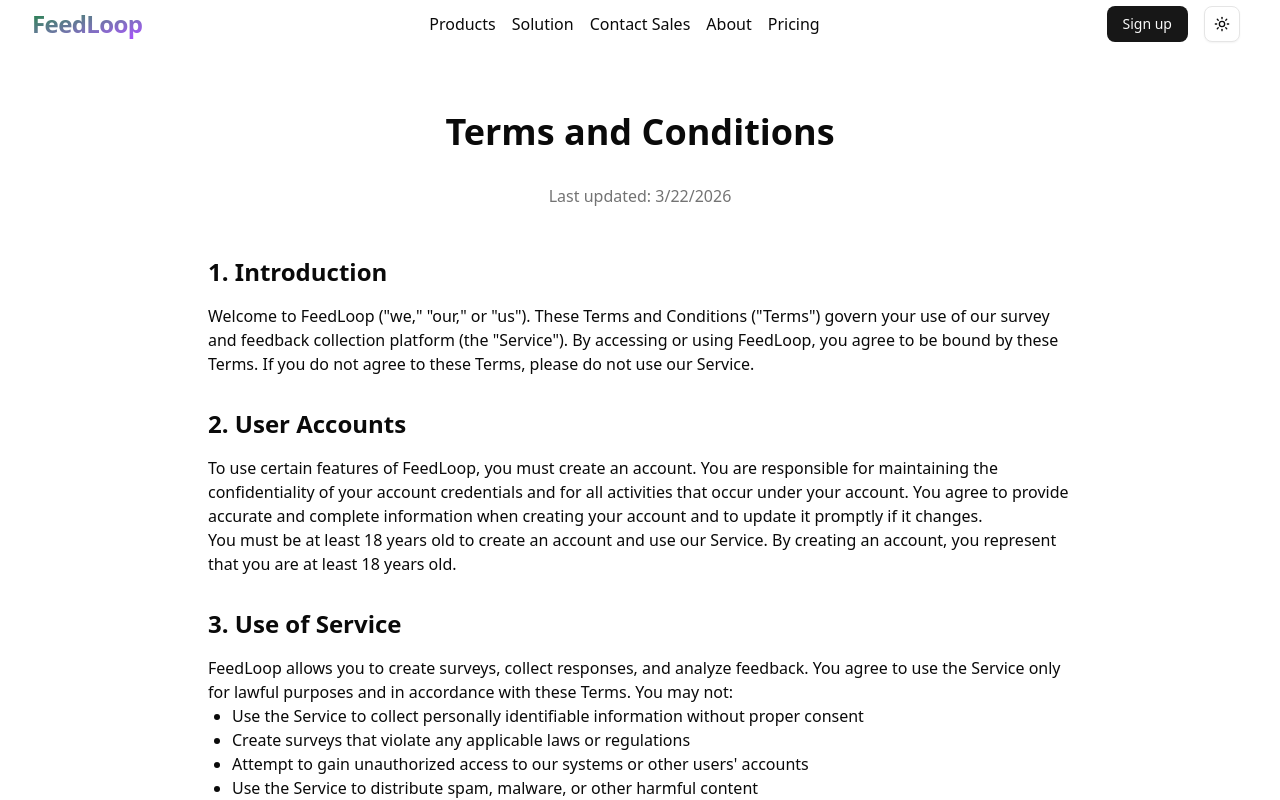
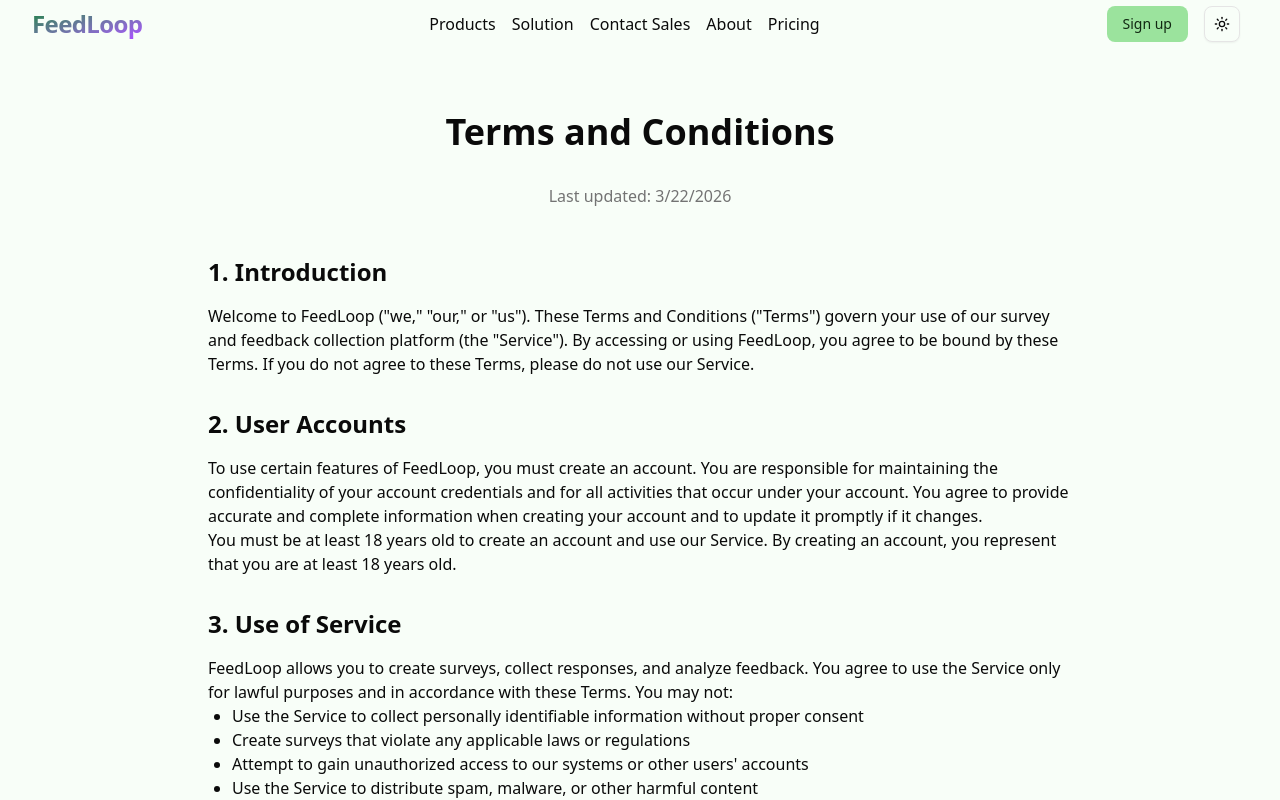
Before and after one commit to Dachenna/FeedLoop, a Next.js app: page /terms in a window 1280 px wide. Shown: the top 800 px of the page. Built offline with nearby package versions, Linux system fonts and the light colour scheme.

Commit message:
Editing the overall design

```diff
--- a/app/(app)/responses/ResponsesList.tsx
+++ b/app/(app)/responses/ResponsesList.tsx
@@ -59,12 +59,12 @@
                 <CardHeader>
                   <CardTitle>{response.surveys[0]?.title}</CardTitle>
                 </CardHeader>
-                <CardContent className="space-y-3">
+                <CardContent className="space-y-4">
                   <p>Respondent: {response.respondent_email || 'Anonymous'}</p>
                   <p>Submitted: {new Date(response.submitted_at).toLocaleString()}</p>
-                  <Badge>{Object.keys(response.answers).length} answers</Badge>
+                  <Badge className='border border-white/90 mr-3 rounded-sm p-1'>{Object.keys(response.answers).length} answers</Badge>
 
-                  <Button onClick={() => openModal(response)} variant="outline">
+                  <Button onClick={() => openModal(response)} variant='outline' className="p-3  ">
                     <Eye className="mr-2 h-4 w-4" />
                     View Details
                   </Button>
--- a/app/(landing)/page.tsx
+++ b/app/(landing)/page.tsx
@@ -7,6 +7,7 @@
 import { BackgroundCircles } from "@/components/ui/BGcircles/background-circles"
 import { useState } from 'react'
 import { Switch } from "@/components/ui/switch"
+import Link from "next/link"
 
 
 const containerVariants: Variants = {
@@ -25,6 +26,7 @@
     transition: { type: "spring", stiffness: 120, damping: 15 },
   },
 }
+
 
 export default function Home() {
   const [isYearly, setIsYearly] = useState(false)
@@ -64,7 +66,7 @@
 
             <motion.div variants={itemVariants} className="flex items-center justify-center gap-3 pt-2">
               <Button size="sm" className="h-9 px-4 text-[14px] rounded-md bg-emerald-600 hover:bg-emerald-500 text-white border-none transition-all shadow-lg shadow-emerald-900/20">
-                Get Started
+                <Link href='/auth/signup'>Get Started</Link>
               </Button>
               <Button size="sm" variant="outline" className="h-9 px-4 text-[14px] rounded-md border-slate-700 bg-white/5 backdrop-blur-md hover:bg-white/10">
                 View Demo
@@ -165,7 +167,7 @@
                   ))}
                 </ul>
                 <Button className="w-full h-9 bg-white text-black hover:bg-slate-200 text-[14px] font-medium">
-                  Start Free Trial
+                  <Link href="/auth/signup"> Start Free Trial </Link>
                 </Button>
               </CardContent>
             </Card>
@@ -182,7 +184,7 @@
                   ))}
                 </ul>
                 <Button className="w-full h-9 bg-white text-black hover:bg-slate-200 text-[14px] font-medium">
-                  Start Free Trial
+                  <Link href="/auth/signup"> Start Free Trial </Link>
                 </Button>
               </CardContent>
             </Card>
@@ -199,7 +201,7 @@
                   ))}
                 </ul>
                 <Button className="w-full h-9 bg-white text-black hover:bg-slate-200 text-[14px] font-medium">
-                  Start Free Trial
+                  <Link href="/auth/signup"> Start Free Trial </Link>
                 </Button>
               </CardContent>
             </Card>
@@ -212,7 +214,7 @@
             <h2 className="text-[18px] font-bold text-white mb-4">Ready to close your feedback loops?</h2>
             <p className="text-[14px] text-slate-400 mb-8">Join thousands of teams already using FeedLoop to collect and analyze user feedback.</p>
             <Button size="lg" className="h-12 px-8 text-[16px] rounded-md bg-emerald-600 hover:bg-emerald-500 text-white border-none transition-all shadow-lg shadow-emerald-900/20">
-              Start Your Free Trial
+              <Link href="/auth/signup"> Get Started for Free </Link>
             </Button>
           </div>
         </section>
--- a/app/(landing)/terms/page.tsx
+++ b/app/(landing)/terms/page.tsx
@@ -46,7 +46,7 @@
             </ul>
           </section>
 
-          <section className="mb-8">
+ <section className="mb-8">
             <h2 className="text-2xl font-semibold mb-4">4. Intellectual Property</h2>
             <p>
               The Service and its original content, features, and functionality are and will remain the exclusive property of FeedLoop and its licensors. The Service is protected by copyright, trademark, and other laws. You may not reproduce, distribute, modify, or create derivative works of our Service without our prior written consent.
--- a/app/globals.css
+++ b/app/globals.css
@@ -50,19 +50,19 @@
 
 :root {
   --radius: 0.625rem;
-  --background: oklch(1 0 0);
+  --background: oklch(0.99 0.01 145);
   --foreground: oklch(0.145 0 0);
   --card: oklch(100% 0.00011 271.152 / 0.726);
   --card-foreground: oklch(0.145 0 0);
   --popover: oklch(1 0 0);
   --popover-foreground: oklch(0.145 0 0);
-  --primary: oklch(0.205 0 0);
-  --primary-foreground: oklch(0.985 0 0);
-  --secondary: oklch(0.97 0 0);
+  --primary: oklch(0.85 0.12 145);
+  --primary-foreground: oklch(0.25 0.05 145);
+  --secondary: oklch(0.96 0.1 105);
   --secondary-foreground: oklch(0.205 0 0);
   --muted: oklch(0.97 0 0);
   --muted-foreground: oklch(0.556 0 0);
-  --accent: oklch(0.97 0 0);
+  --accent: oklch(0.6 0.18 255);
   --accent-foreground: oklch(0.205 0 0);
   --destructive: oklch(0.577 0.245 27.325);
   --border: oklch(0.922 0 0);
@@ -77,7 +77,7 @@
   --sidebar-foreground: oklch(0.145 0 0);
   --sidebar-primary: oklch(0.205 0 0);
   --sidebar-primary-foreground: oklch(0.985 0 0);
-  --sidebar-accent: oklch(0.97 0 0);
+  --sidebar-accent: oklch(97.531% 0.04614 138.485);
   --sidebar-accent-foreground: oklch(0.205 0 0);
   --sidebar-border: oklch(0.922 0 0);
   --sidebar-ring: oklch(0.708 0 0);
@@ -86,19 +86,19 @@
 
 .dark {
   --background: oklch(0.145 0 0);
-  --foreground: oklch(0.985 0 0);
+  --foreground: oklch(98.511% 0.00011 271.152);
   --card: oklch(0.205 0 0);
   --card-foreground: oklch(0.985 0 0);
   --popover: oklch(0.205 0 0);
   --popover-foreground: oklch(0.985 0 0);
-  --primary: oklch(54.944% 0.17153 265.097);
-  --primary-foreground: oklch(0.205 0 0);
-  --secondary: oklch(47.59% 0.1877 308.147);
-  --secondary-foreground: oklch(0.985 0 0);
+  --primary: oklch(52.368% 0.27231 300.247);
+  --primary-foreground: oklch(0.15 0.05 145);
+  --secondary: oklch(0.92 0.08 105);
+  --secondary-foreground: oklch(0.145 0 0);
   --muted: oklch(0.269 0 0);
   --muted-foreground: oklch(0.708 0 0);
-  --accent: oklch(0.269 0 0);
-  --accent-foreground: oklch(0.985 0 0);
+  --accent: oklch(50.934% 0.23704 308.252);
+  --accent-foreground: oklch(81.375% 0.10194 309.618);
   --destructive: oklch(54.822% 0.27487 306.503);
   --border: oklch(1 0 0 / 10%);
   --input: oklch(1 0 0 / 15%);
--- a/components/ui/sidebar.tsx
+++ b/components/ui/sidebar.tsx
@@ -231,8 +231,8 @@
         className={cn(
           "fixed inset-y-0 z-10 hidden h-svh w-(--sidebar-width) transition-[left,right,width] duration-200 ease-linear md:flex",
           side === "left"
-            ? "left-0 group-data-[collapsible=offcanvas]:left-[calc(var(--sidebar-width)*-1)]"
-            : "right-0 group-data-[collapsible=offcanvas]:right-[calc(var(--sidebar-width)*-1)]",
+            ? "left-0 group-data-[collapsible=offcanvas]:-left-(--sidebar-width)"
+            : "right-0 group-data-[collapsible=offcanvas]:-right-(--sidebar-width)",
           // Adjust the padding for floating and inset variants.
           variant === "floating" || variant === "inset"
             ? "p-2 group-data-[collapsible=icon]:w-[calc(var(--sidebar-width-icon)+(--spacing(4))+2px)]"
--- a/components/web/nav-main.tsx
+++ b/components/web/nav-main.tsx
@@ -31,7 +31,7 @@
               className="bg-primary text-primary-foreground hover:bg-primary/90 hover:text-primary-foreground active:bg-primary/90 active:text-primary-foreground min-w-8 duration-200 ease-linear"
             >
               <IconCirclePlusFilled />
-              <span>Quick Create</span>
+              <span className="text-black font-sans dark:text-gray-300">Quick Create</span>
             </SidebarMenuButton>
             <Button
               size="icon"
--- a/package.json
+++ b/package.json
@@ -14,6 +14,8 @@
     "@dnd-kit/sortable": "^10.0.0",
     "@dnd-kit/utilities": "^3.2.2",
     "@hookform/resolvers": "^5.2.2",
+    "@next/swc-wasm-nodejs": "^16.2.4",
+    "@next/swc-wasm-web": "^16.2.4",
     "@radix-ui/react-alert-dialog": "^1.1.15",
     "@radix-ui/react-avatar": "^1.1.11",
     "@radix-ui/react-checkbox": "^1.3.3",
```
Also changed, not shown: 1 other file (tests, documents, lock files or other folders).
